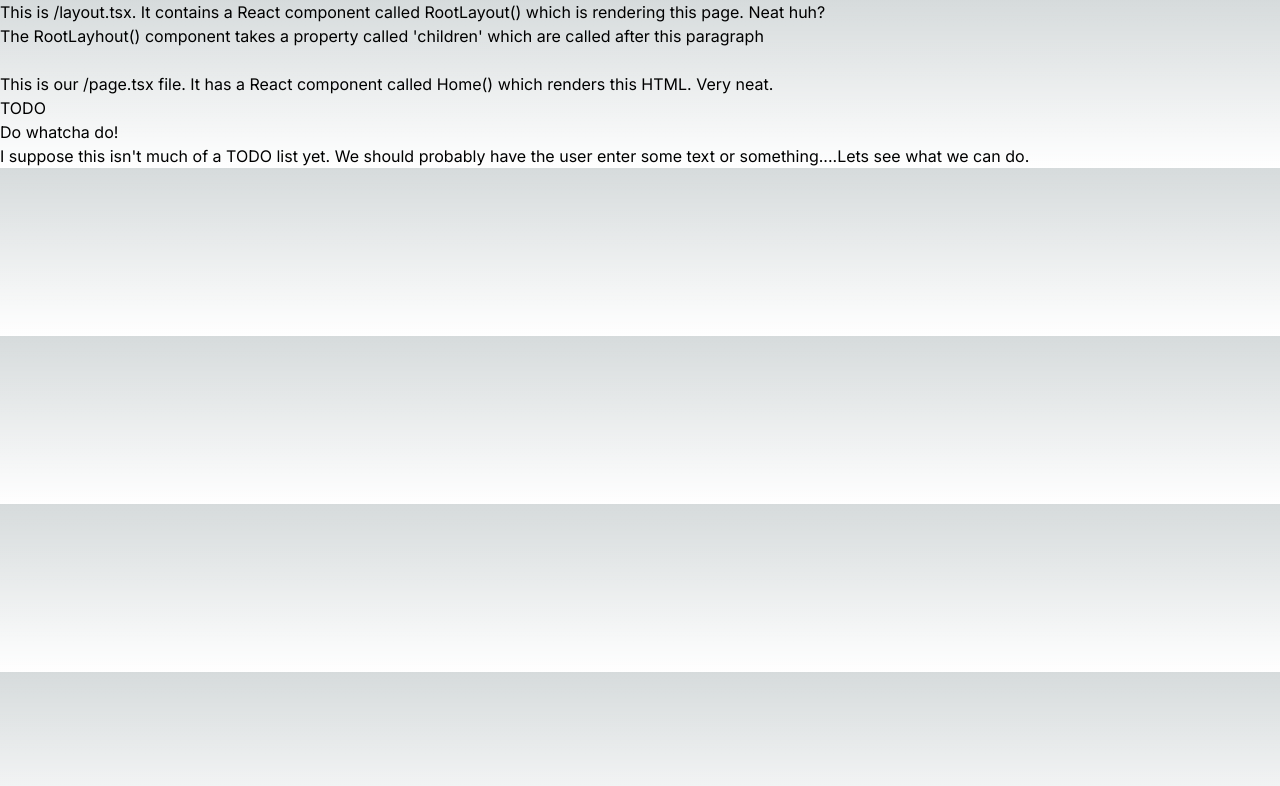
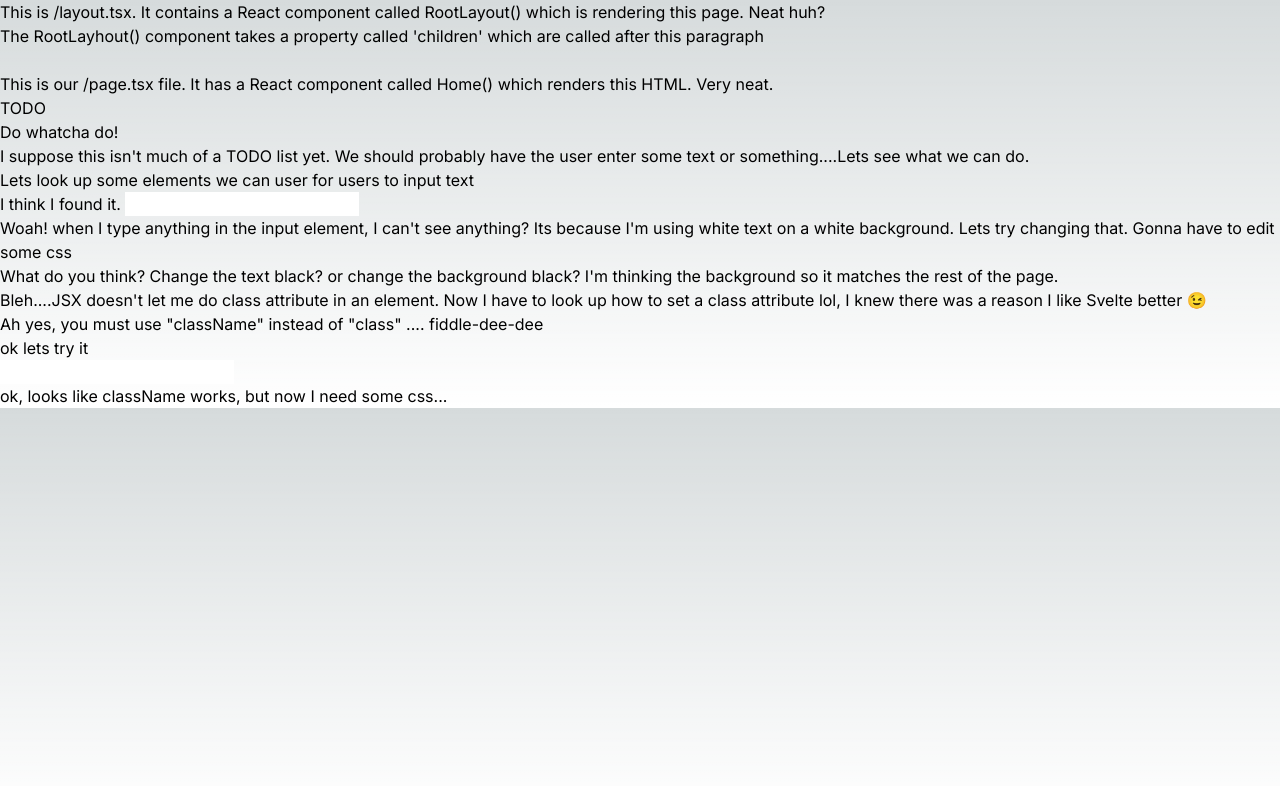
Before and after one commit to benjorama/todo, a Next.js app: page / in a window 1280 px wide. Shown: the top 786 px of the page. Built offline with nearby package versions, Linux system fonts and the light colour scheme.

Commit message:
Some more ramblings

```diff
--- a/app/page.tsx
+++ b/app/page.tsx
@@ -5,6 +5,15 @@ export default function Home() {
       <h1>TODO</h1>
       <p>Do whatcha do!</p>
       <p>I suppose this isn't much of a TODO list yet. We should probably have the user enter some text or something....Lets see what we can do.</p>
+      <p>Lets look up some elements we can user for users to input text</p>
+      <p>I think I found it. <input type="text"/></p>
+      <p>Woah! when I type anything in the input element, I can't see anything? Its because I'm using white text on a white background. Lets try changing that. Gonna have to edit some css</p>
+      <p>What do you think? Change the text black? or change the background black? I'm thinking the background so it matches the rest of the page.</p>
+      <p>Bleh....JSX doesn't let me do class attribute in an element. Now I have to look up how to set a class attribute lol, I knew there was a reason I like Svelte better 😉</p>
+      <p>Ah yes, you must use "className" instead of "class" .... fiddle-dee-dee</p>
+      <p>ok lets try it</p>
+      <input className="black-background" type="text" />
+      <p>ok, looks like className works, but now I need some css...</p>
     </div>
   )
 }
```
